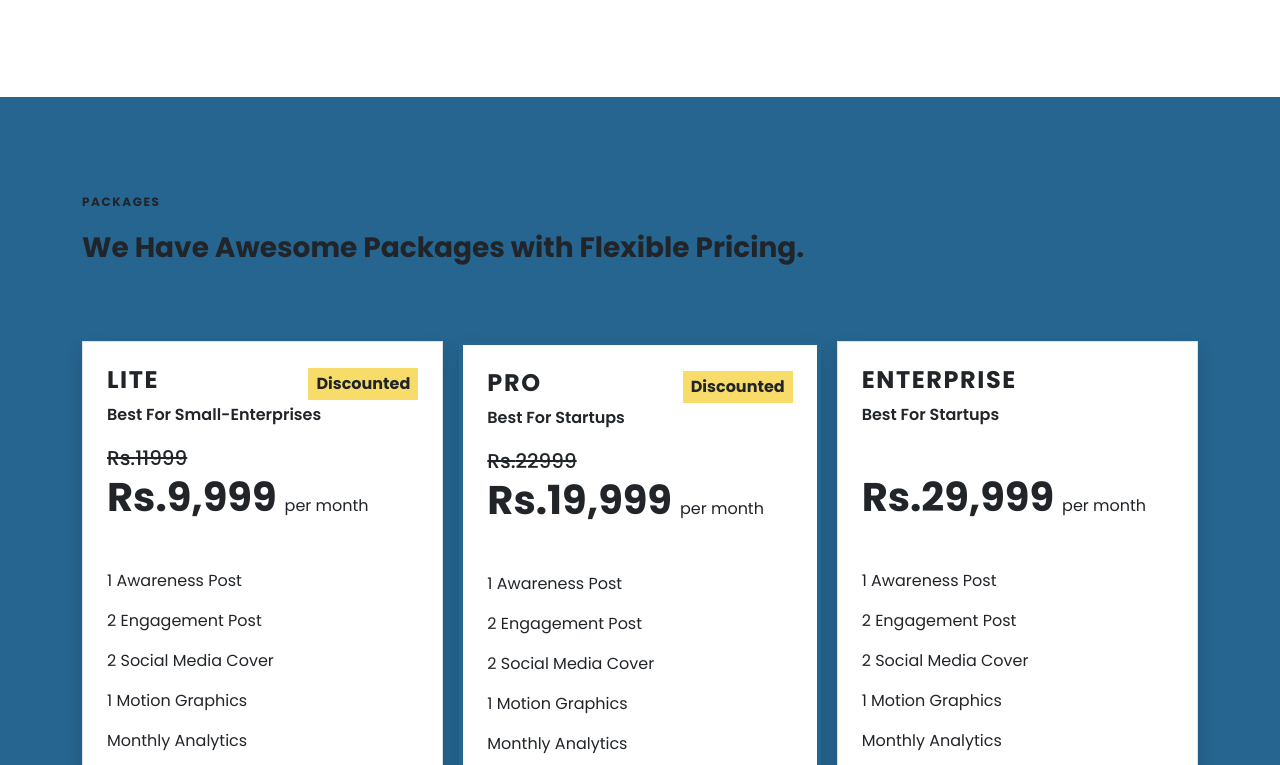
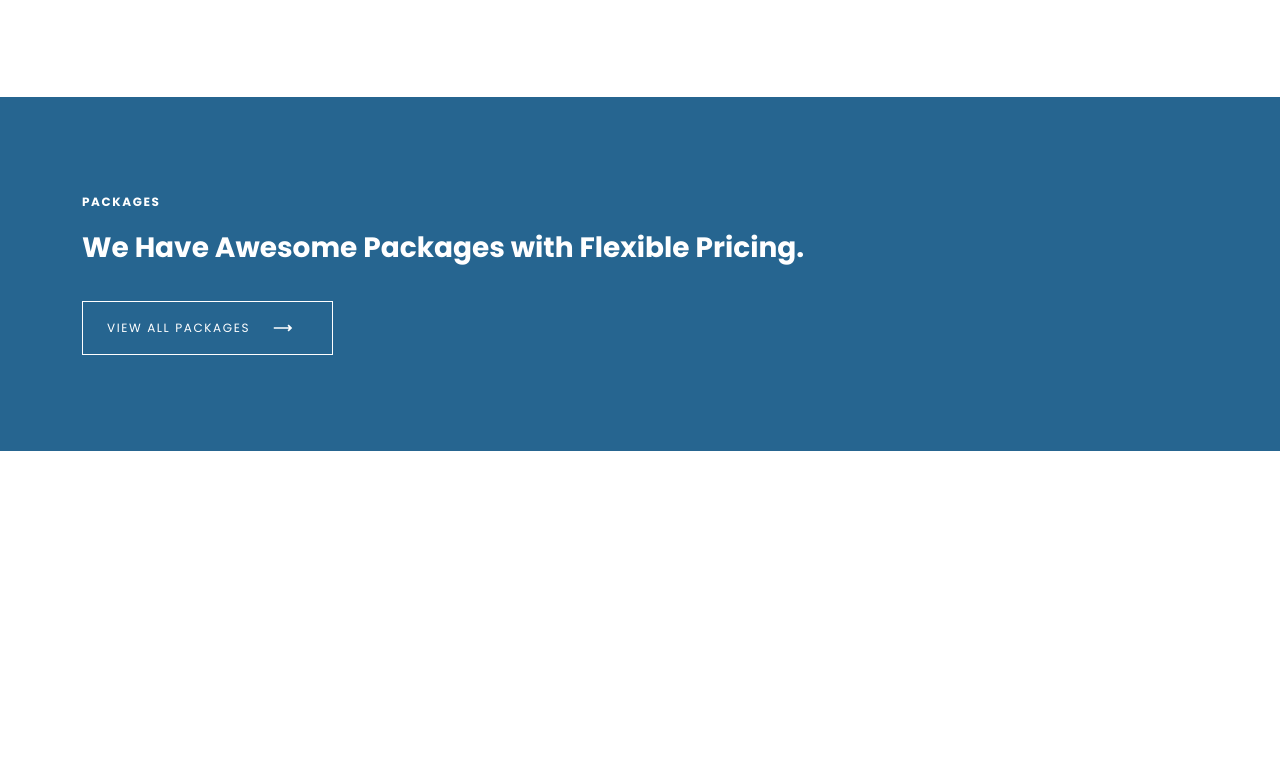
Before and after one commit to nareshban1/gripas-frontend, a Next.js app: page /services in a window 1280 px wide. Shown: the part 2195-2960 px from the top of the page. After the commit the page ends 2646 px from the top, so only its background shows below. Built offline with nearby package versions, Linux system fonts and the light colour scheme.

Commit message:
page optimization and size reduction required.

```diff
--- /dev/null
+++ b/core/Packages/LinkToPackage.tsx
@@ -0,0 +1,28 @@
+import Link from "next/link";
+import { CgArrowLongRight } from "react-icons/cg";
+
+const LinkToPackage = ({ className }: { className: string }) => {
+  return (
+    <div className={`${className ? className : "py-5 bg-primary"}`}>
+      <div className="container py-5  d-flex flex-column justify-content-start">
+        <h2 className=" fw-bold lh-1 m-0 text-white lh-base text-start hero-sub-text font-size-sm ">
+          Packages
+        </h2>
+        <h3 className="font-size-lg fw-bold lh-1 mt-3 text-white lh-base">
+          We Have Awesome Packages with Flexible Pricing.
+        </h3>
+        <div className="mt-4 d-flex">
+          <Link
+            href="/packages"
+            className="btn btn-outline-white rounded-0 px-4 py-3 nav-link-text d-flex align-items-center"
+          >
+            View All Packages
+            <CgArrowLongRight className="ms-2 long-arrow" />
+          </Link>
+        </div>
+      </div>
+    </div>
+  );
+};
+
+export default LinkToPackage;
--- a/core/Packages/Packages.tsx
+++ b/core/Packages/Packages.tsx
@@ -160,7 +160,7 @@ const Packages = ({ className }: { className?: string }) => {
           {packages
             .filter((pack) => pack.isFeatured)
             .map((pack, index) => (
-              <div className="col ">
+              <div className="col " key={index}>
                 <div
                   className={`border rounded-0 p-4 bg-white shadow h-100 d-flex flex-column ${
                     pack.isRecommended && "border-4 border-primary"
@@ -193,7 +193,7 @@ const Packages = ({ className }: { className?: string }) => {
                   </div>
                   <div className="my-5">
                     {pack.services.map((service, index) => (
-                      <p>
+                      <p key={index}>
                         {service.count} {service.name}
                       </p>
                     ))}
--- a/pages/aboutus.tsx
+++ b/pages/aboutus.tsx
@@ -52,9 +52,8 @@ const AboutUs = () => {
           field. Till now we have served 100+ clients and counting.
         </p>
         <p className="col-12 col-md-8 fs-5">
-          We specialize on "Social Media Marketing" with three package
-          available, currently. Further, we believe in driving business through
-          creativity.
+          We specialize on Social Media Marketing with three package available,
+          currently. Further, we believe in driving business through creativity.
         </p>
         <p className="col-12 col-md-8 fs-5">
           Our Mission is to help SMEs to achieve their Sales and Marketing
--- a/pages/packages.tsx
+++ b/pages/packages.tsx
@@ -17,7 +17,7 @@ const Packages = () => {
           </h3>
           <div className="row row-cols-1 row-cols-md-2 row-cols-lg-3">
             {packages.map((pack, index) => (
-              <div className="col ">
+              <div className="col " key={index}>
                 <div
                   className={`border rounded-0 p-4 shadow h-100 d-flex flex-column ${
                     pack.isRecommended && "border-4 border-primary"
@@ -50,7 +50,7 @@ const Packages = () => {
                   </div>
                   <div className="my-5">
                     {pack.services.map((service, index) => (
-                      <p>
+                      <p key={index}>
                         {service.count} {service.name}
                       </p>
                     ))}
--- a/pages/services.tsx
+++ b/pages/services.tsx
@@ -1,7 +1,8 @@
+import dynamic from "next/dynamic";
 import Image from "next/image";
 import AnimateInView from "../components/AnimateInView/AnimateInView";
-import Packages from "../core/Packages/Packages";
 import { services } from "../core/WhatWeDo/WhatWeDo";
+const LinkToPackage = dynamic(() => import("../core/Packages/LinkToPackage"));
 const Services = () => {
   return (
     <section className="bg-white ">
@@ -46,7 +47,7 @@ const Services = () => {
           </div>
         ))}
       </AnimateInView>
-      <Packages className="py-5 bg-primary" />
+      <LinkToPackage className="py-5 bg-primary" />
     </section>
   );
 };
```
